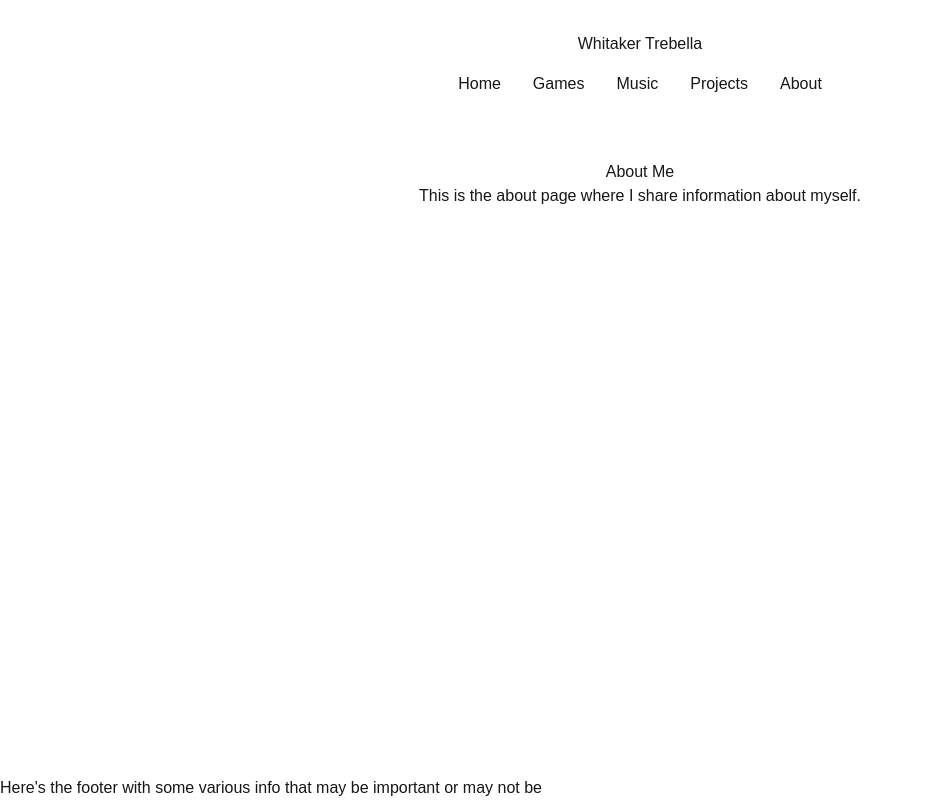
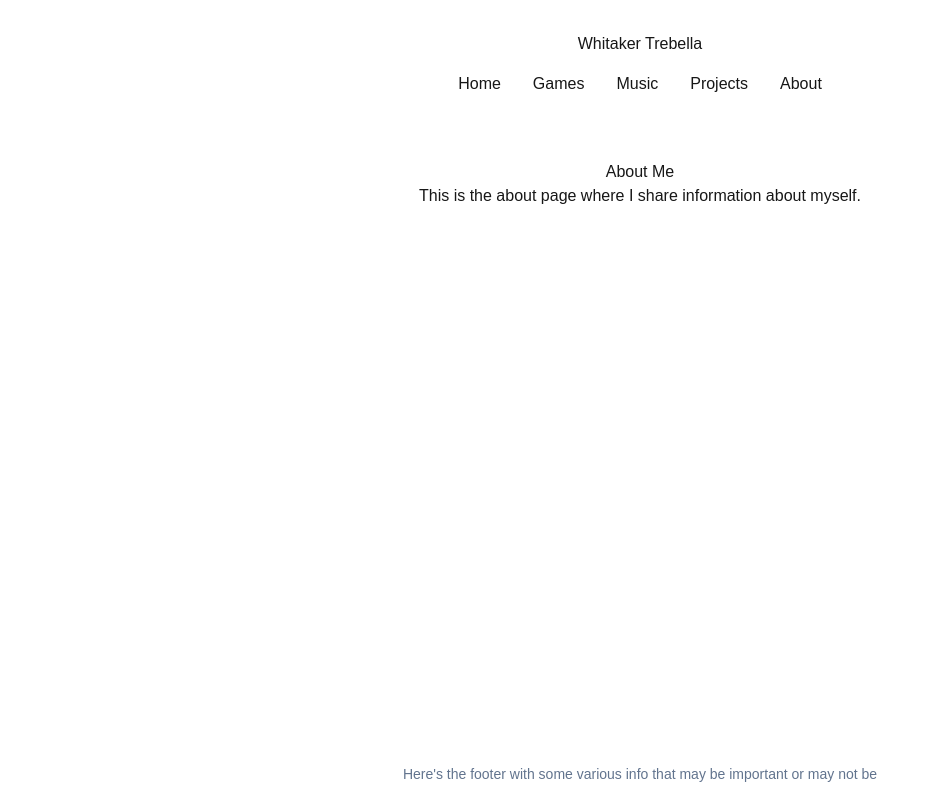
Before and after one commit to wtrebella/WhitakrPortfolio, a Next.js app in the folder whitakr-portfolio/: page /about in a window 1280 px wide. Shown: the whole page, without its empty margins (0-939 px from the left). Built offline with nearby package versions, Linux system fonts and the light colour scheme.

Commit message:
Fixed more className issues

```diff
--- a/whitakr-portfolio/src/components/Footer.tsx
+++ b/whitakr-portfolio/src/components/Footer.tsx
@@ -1,7 +1,7 @@
 export default function Footer() {
 	return (
-		<footer className="mt-8">
-			<p className>Here's the footer with some various info that may be important or may not be</p>
+		<footer className="m-4 flex flex-col items-center justify-center">
+			<p className="text-sm text-slate-500">Here's the footer with some various info that may be important or may not be</p>
 		</footer>
 	);
 }
```
